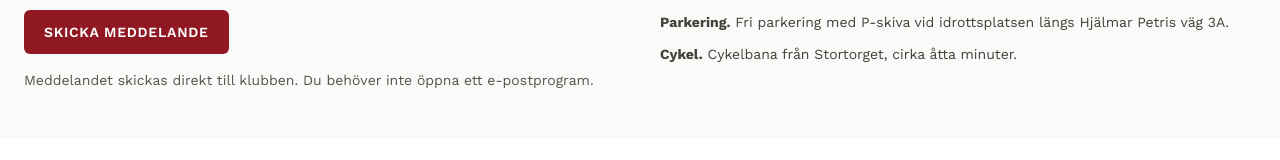
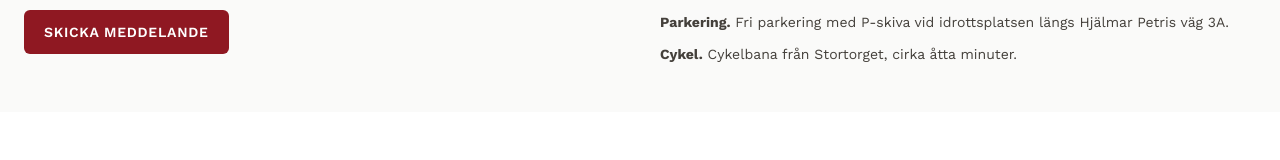
Before and after one commit to DelucaGit/FC-Vaxjo-Website, a Next.js app: page /kontakt in a window 1280 px wide. Shown: the part 1205-1365 px from the top of the page. Built offline with nearby package versions, Linux system fonts and the light colour scheme.

Commit message:
Remove the extra note under the contact form button.
Co-authored-by: Cursor <cursoragent@cursor.com>

```diff
--- a/src/app/kontakt/page.tsx
+++ b/src/app/kontakt/page.tsx
@@ -69,6 +69,7 @@ export default function ContactPage() {
               <MailForm
                 subject="Meddelande via fcvaxjo.se"
                 submitLabel="Skicka meddelande"
+                showHint={false}
                 fields={[
                   { name: "name", label: "Fullständigt namn", required: true },
                   { name: "email", label: "E-postadress", type: "email", required: true },
--- a/src/components/MailForm.tsx
+++ b/src/components/MailForm.tsx
@@ -21,11 +21,13 @@ export function MailForm({
   fields,
   submitLabel,
   onDark = false,
+  showHint = true,
 }: {
   subject: string;
   fields: MailField[];
   submitLabel: string;
   onDark?: boolean;
+  showHint?: boolean;
 }) {
   const [status, setStatus] = useState<"idle" | "sending" | "sent" | "error">("idle");
   const [error, setError] = useState("");
@@ -107,6 +109,7 @@ export function MailForm({
       >
         {status === "sending" ? "Skickar..." : submitLabel}
       </button>
+      {status === "sent" || status === "error" || showHint ? (
         <p className={`text-sm ${onDark ? "text-red-50" : "text-stone-600"}`}>
           {status === "sent"
             ? "Tack. Meddelandet är skickat till klubben."
@@ -114,6 +117,7 @@ export function MailForm({
               ? error
               : "Meddelandet skickas direkt till klubben. Du behöver inte öppna ett e-postprogram."}
         </p>
+      ) : null}
     </form>
   );
 }
```
Lines whose indentation alone changed are shown as unchanged.
